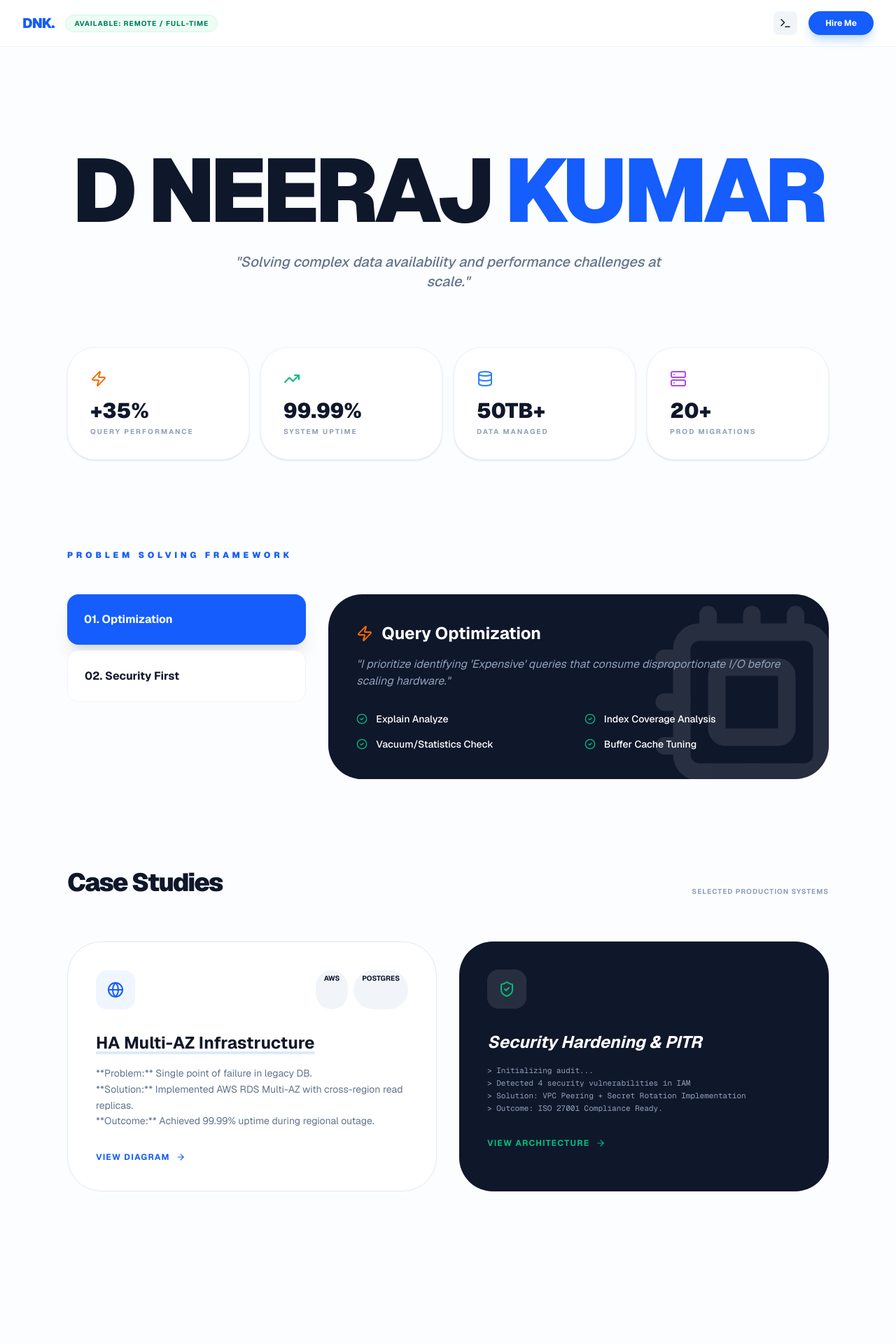
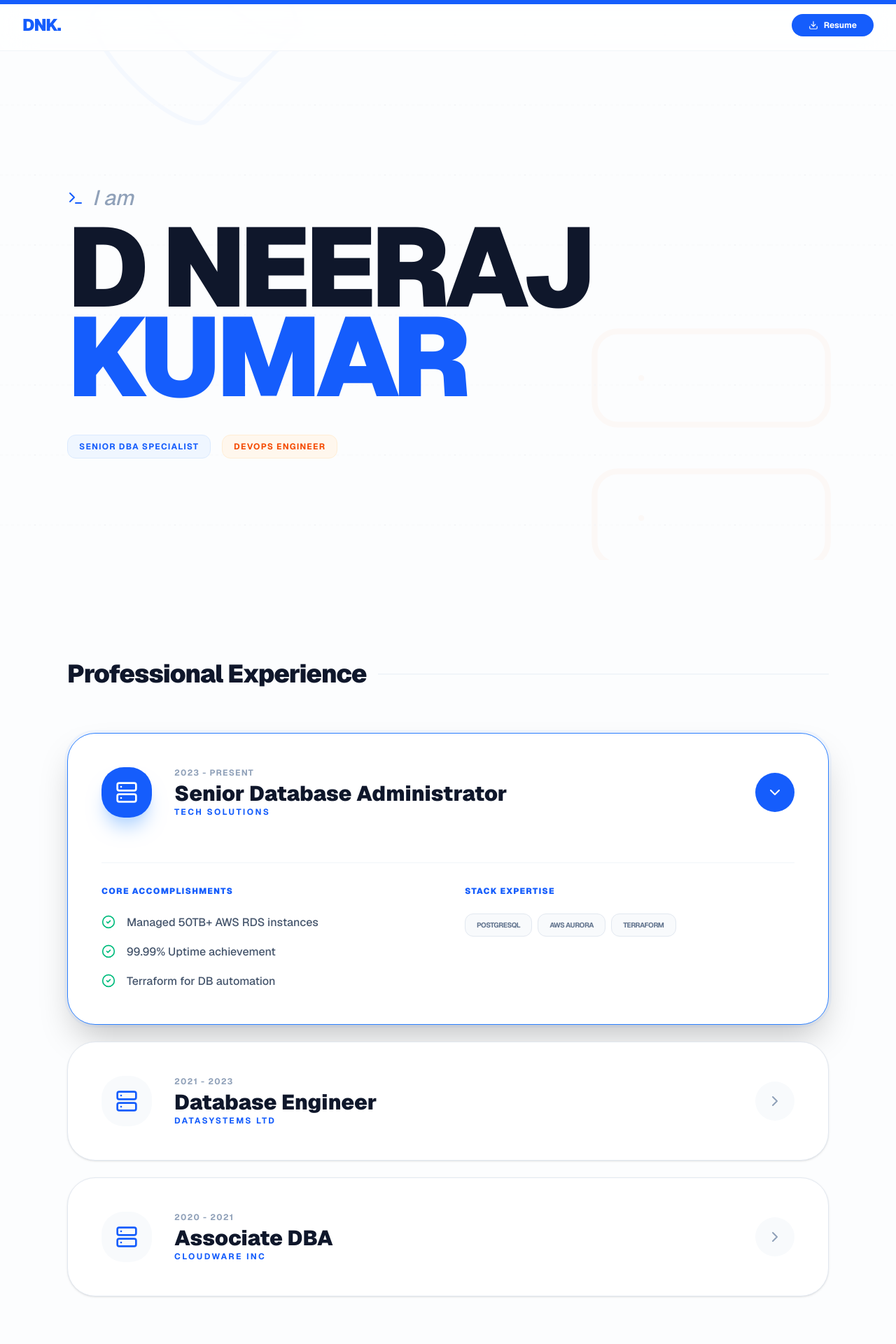
Before and after one commit to dneerajkumar/dneerajkumar.github.io, a Next.js app: page / in a window 1280 px wide. Shown: the top 1920 px of the page at 70% size. Built offline with nearby package versions, Linux system fonts and the light colour scheme.

Commit message:
Final Build: Semantic experience animations and DB-parallax background

```diff
--- a/app/page.tsx
+++ b/app/page.tsx
@@ -1,202 +1,223 @@
 "use client";
-import React, { useState, useEffect } from 'react';
-import { motion, AnimatePresence } from 'framer-motion';
+import React, { useState, useRef } from 'react';
+import { motion, useScroll, useSpring, useTransform, AnimatePresence } from 'framer-motion';
 import confetti from 'canvas-confetti';
 import {
-  Database, ShieldCheck, Zap, Server, Cloud, Cpu,
-  TrendingUp, Terminal, Code, CheckCircle2,
-  ArrowRight, Globe, Lock, Mail, Phone,
-  Layers, Search, AlertTriangle, PlayCircle
+  Database, Server, Cpu, Cloud, Terminal,
+  Layers, ChevronRight, CheckCircle2, Mail,
+  Phone, Linkedin, Github, Download, Zap, ShieldCheck
 } from 'lucide-react';
 
-export default function NeerajSeniorPortfolio() {
-  const [activeTab, setActiveTab] = useState('process');
-  const [isCliOpen, setIsCliOpen] = useState(false);
+// --- BACKGROUND COMPONENT (DB & DEVOPS ELEMENTS) ---
+const BackgroundElements = () => {
+  const { scrollYProgress } = useScroll();
+  const y1 = useTransform(scrollYProgress, [0, 1], [0, -200]);
+  const y2 = useTransform(scrollYProgress, [0, 1], [0, 200]);
+  const rotate = useTransform(scrollYProgress, [0, 1], [0, 45]);
 
-  // 1. IMPACT METRICS DATA
-  const metrics = [
-    { label: "Query Performance", value: "+35%", icon: <Zap className="text-orange-500" /> },
-    { label: "System Uptime", value: "99.99%", icon: <TrendingUp className="text-emerald-500" /> },
-    { label: "Data Managed", value: "50TB+", icon: <Database className="text-blue-500" /> },
-    { label: "Prod Migrations", value: "20+", icon: <Server className="text-purple-500" /> },
+  return (
+    <div className="fixed inset-0 pointer-events-none z-0 overflow-hidden opacity-[0.03]">
+      {/* Floating DB Nodes */}
+      <motion.div style={{ y: y1, rotate }} className="absolute top-20 left-[10%] text-blue-600">
+        <Database size={300} strokeWidth={0.5} />
+      </motion.div>
+      <motion.div style={{ y: y2 }} className="absolute bottom-40 right-[5%] text-orange-500">
+        <Server size={400} strokeWidth={0.5} />
+      </motion.div>
+      {/* DevOps Pipeline Pattern */}
+      <svg width="100%" height="100%" className="absolute inset-0">
+        <pattern id="pipeline" x="0" y="0" width="100" height="100" patternUnits="userSpaceOnUse">
+          <circle cx="50" cy="50" r="1" fill="currentColor" />
+          <path d="M 0 50 L 100 50" fill="none" stroke="currentColor" strokeWidth="0.5" strokeDasharray="4 4" />
+        </pattern>
+        <rect width="100%" height="100%" fill="url(#pipeline)" />
+      </svg>
+    </div>
+  );
+};
+
+export default function NeerajFinalPortfolio() {
+  const [expandedIdx, setExpandedIdx] = useState<number | null>(0);
+  const { scrollYProgress } = useScroll();
+  const scaleX = useSpring(scrollYProgress, { stiffness: 100, damping: 30 });
+
+  const handleDownload = () => {
+    confetti({ particleCount: 150, spread: 70, origin: { y: 0.6 }, colors: ['#2563eb', '#f97316', '#10b981'] });
+  };
+
+  const experiences = [
+    {
+      role: "Senior Database Administrator", company: "Tech Solutions", date: "2023 - Present",
+      details: ["Managed 50TB+ AWS RDS instances", "99.99% Uptime achievement", "Terraform for DB automation"],
+      stack: ["PostgreSQL", "AWS Aurora", "Terraform"]
+    },
+    {
+      role: "Database Engineer", company: "DataSystems Ltd", date: "2021 - 2023",
+      details: ["Query optimization reducing load by 40%", "MongoDB Sharding", "DR Strategy Implementation"],
+      stack: ["MySQL", "MongoDB", "Python"]
+    },
+    {
+      role: "Associate DBA", company: "CloudWare Inc", date: "2020 - 2021",
+      details: ["Schema migrations", "Security hardening", "Backup automation"],
+      stack: ["MySQL", "Linux Admin", "IAM Security"]
+    }
   ];
 
-  // 2. "HOW I WORK" CONTENT
-  const workLogic = {
-    performance: {
-      title: "Query Optimization",
-      steps: ["Explain Analyze", "Index Coverage Analysis", "Vacuum/Statistics Check", "Buffer Cache Tuning"],
-      logic: "I prioritize identifying 'Expensive' queries that consume disproportionate I/O before scaling hardware."
-    },
-    security: {
-      title: "Infrastructure Security",
-      steps: ["Least Privilege IAM", "VPC Flow Log Monitoring", "Encryption at Rest/Transit", "Secret Rotation"],
-      logic: "Data integrity is non-negotiable. I design with a 'Zero Trust' architecture at the database layer."
-    }
-  };
+  return (
+    <div className="min-h-screen bg-[#fcfdfe] text-slate-900 font-sans selection:bg-blue-100 relative">
+      <BackgroundElements />
+      <motion.div className="fixed top-0 left-0 right-0 h-1.5 bg-blue-600 z-[100] origin-left" style={{ scaleX }} />
 
-  return (
-    <div className="min-h-screen bg-[#fcfdfe] text-slate-900 font-sans selection:bg-blue-100 overflow-x-hidden">
-
-      {/* 8. AVAILABILITY & NAV */}
-      <nav className="fixed top-0 w-full z-[100] bg-white/80 backdrop-blur-md border-b border-slate-100 px-8 py-4 flex justify-between items-center">
-        <div className="flex items-center gap-4">
-          <span className="font-black text-xl tracking-tighter text-blue-600">DNK.</span>
-          <span className="hidden md:block px-3 py-1 bg-emerald-50 text-emerald-700 rounded-full text-[10px] font-bold border border-emerald-100 uppercase tracking-widest">
-            Available: Remote / Full-time
-          </span>
-        </div>
+      {/* NAVBAR */}
+      <nav className="sticky top-0 z-50 bg-white/70 backdrop-blur-xl border-b border-slate-100 px-8 py-5 flex justify-between items-center">
+        <span className="font-black text-2xl tracking-tighter text-blue-600">DNK.</span>
         <div className="flex gap-4">
-          <button onClick={() => setIsCliOpen(!isCliOpen)} className="p-2 bg-slate-100 rounded-lg hover:bg-slate-200 transition-colors">
-            <Terminal size={18} />
-          </button>
-          <button onClick={() => document.getElementById('contact')?.scrollIntoView({behavior:'smooth'})} className="bg-blue-600 text-white px-6 py-2 rounded-full text-xs font-bold shadow-lg shadow-blue-200">
-            Hire Me
+          <button onClick={handleDownload} className="flex items-center gap-2 bg-blue-600 text-white px-6 py-2 rounded-full text-xs font-bold hover:shadow-lg transition-all shadow-blue-200">
+            <Download size={14} /> Resume
           </button>
         </div>
       </nav>
 
-      <main className="max-w-6xl mx-auto px-8 pt-32 pb-20">
-
+      <main className="max-w-6xl mx-auto px-8 relative z-10">
         {/* HERO SECTION */}
-        <section className="py-20 text-center">
-          <motion.div initial={{ opacity: 0, y: 20 }} animate={{ opacity: 1, y: 0 }}>
-            <h1 className="text-6xl md:text-9xl font-black tracking-tighter mb-6 leading-none">
-              D NEERAJ <span className="text-blue-600">KUMAR</span>
+        <section className="py-24 md:py-48 flex flex-col items-start">
+          <motion.div
+            initial={{ opacity: 0, x: -50 }}
+            animate={{ opacity: 1, x: 0 }}
+            transition={{ duration: 1 }}
+            className="max-w-4xl"
+          >
+            <h2 className="text-xl md:text-3xl font-medium text-slate-400 mb-4 flex items-center gap-3 italic">
+              <Terminal size={24} className="text-blue-600" /> I am
+            </h2>
+            <h1 className="text-7xl md:text-[10rem] font-black tracking-tighter text-slate-900 leading-[0.8] mb-12">
+              D NEERAJ <br /><span className="text-blue-600">KUMAR</span>
             </h1>
-            <p className="text-xl text-slate-500 max-w-2xl mx-auto italic font-medium">
-              "Solving complex data availability and performance challenges at scale."
-            </p>
+            <div className="flex flex-wrap gap-4">
+               <span className="px-4 py-2 bg-blue-50 text-blue-600 rounded-xl font-bold text-xs border border-blue-100 uppercase tracking-widest">Senior DBA Specialist</span>
+               <span className="px-4 py-2 bg-orange-50 text-orange-600 rounded-xl font-bold text-xs border border-orange-100 uppercase tracking-widest">DevOps Engineer</span>
+            </div>
           </motion.div>
         </section>
 
-        {/* 1. IMPACT METRICS SECTION */}
-        <section className="grid grid-cols-2 md:grid-cols-4 gap-4 mb-32">
-          {metrics.map((m, i) => (
-            <div key={i} className="p-8 bg-white border border-slate-100 rounded-[2.5rem] shadow-sm hover:shadow-xl transition-all">
-              <div className="mb-4">{m.icon}</div>
-              <div className="text-3xl font-black text-slate-900 mb-1">{m.value}</div>
-              <div className="text-[10px] font-bold uppercase text-slate-400 tracking-[0.2em]">{m.label}</div>
-            </div>
-          ))}
+        {/* SEMANTIC ANIMATED EXPERIENCE SECTION */}
+        <section className="py-24">
+          <div className="flex items-center gap-4 mb-16">
+            <h2 className="text-4xl font-black tracking-tight">Professional Experience</h2>
+            <div className="h-[2px] flex-1 bg-slate-100" />
+          </div>
+
+          <div className="grid gap-6">
+            {experiences.map((exp, idx) => (
+              <motion.article
+                key={idx}
+                layout
+                initial={{ opacity: 0, y: 20 }}
+                whileInView={{ opacity: 1, y: 0 }}
+                viewport={{ once: true }}
+                className={`bg-white border rounded-[2.5rem] transition-all duration-500 overflow-hidden ${
+                  expandedIdx === idx ? 'border-blue-500 shadow-2xl ring-4 ring-blue-500/5' : 'border-slate-200 shadow-sm hover:border-blue-300'
+                }`}
+              >
+                <button
+                  onClick={() => setExpandedIdx(expandedIdx === idx ? null : idx)}
+                  className="w-full text-left p-8 md:p-12 flex flex-col md:flex-row justify-between items-center gap-8 group"
+                >
+                  <div className="flex gap-8 items-center">
+                    <div className={`p-5 rounded-[2rem] transition-colors ${expandedIdx === idx ? 'bg-blue-600 text-white shadow-xl shadow-blue-200' : 'bg-slate-50 text-blue-600'}`}>
+                      <Server size={32} />
+                    </div>
+                    <div>
+                      <span className="text-xs font-bold text-slate-400 uppercase tracking-widest mb-1 block">{exp.date}</span>
+                      <h3 className="text-3xl font-black text-slate-900">{exp.role}</h3>
+                      <p className="text-blue-600 font-bold uppercase text-xs tracking-[0.2em]">{exp.company}</p>
+                    </div>
+                  </div>
+                  <motion.div
+                    animate={{ rotate: expandedIdx === idx ? 90 : 0 }}
+                    className={`p-4 rounded-full transition-colors ${expandedIdx === idx ? 'bg-blue-600 text-white' : 'bg-slate-50 text-slate-400'}`}
+                  >
+                    <ChevronRight size={24} />
+                  </motion.div>
+                </button>
+
+                <AnimatePresence>
+                  {expandedIdx === idx && (
+                    <motion.div
+                      initial={{ height: 0, opacity: 0 }}
+                      animate={{ height: 'auto', opacity: 1 }}
+                      exit={{ height: 0, opacity: 0 }}
+                      className="px-12 pb-12 pt-4"
+                    >
+                      <div className="border-t border-slate-100 pt-8 grid md:grid-cols-2 gap-12">
+                        <div>
+                          <h4 className="text-xs font-black uppercase text-blue-600 mb-6 tracking-widest">Core Accomplishments</h4>
+                          <ul className="space-y-4">
+                            {exp.details.map((detail, i) => (
+                              <li key={i} className="flex gap-4 text-slate-600 leading-relaxed font-medium">
+                                <CheckCircle2 size={20} className="text-emerald-500 shrink-0 mt-0.5" />
+                                {detail}
+                              </li>
+                            ))}
+                          </ul>
+                        </div>
+                        <div>
+                          <h4 className="text-xs font-black uppercase text-blue-600 mb-6 tracking-widest">Stack Expertise</h4>
+                          <div className="flex flex-wrap gap-2">
+                            {exp.stack.map(s => (
+                              <span key={s} className="px-4 py-2 bg-slate-50 text-slate-500 font-bold text-[10px] rounded-xl border border-slate-200 uppercase tracking-tighter">
+                                {s}
+                              </span>
+                            ))}
+                          </div>
+                        </div>
+                      </div>
+                    </motion.div>
+                  )}
+                </AnimatePresence>
+              </motion.article>
+            ))}
+          </div>
         </section>
 
-        {/* 3. "HOW I WORK" SECTION */}
-        <section className="mb-32">
-          <h2 className="text-xs font-black uppercase tracking-[0.4em] text-blue-600 mb-12">Problem Solving Framework</h2>
-          <div className="grid md:grid-cols-3 gap-8">
-            <div className="md:col-span-1 space-y-2">
-              <button onClick={() => setActiveTab('process')} className={`w-full text-left p-6 rounded-2xl font-bold transition-all ${activeTab === 'process' ? 'bg-blue-600 text-white shadow-xl' : 'bg-white border border-slate-100'}`}>01. Optimization</button>
-              <button onClick={() => setActiveTab('security')} className={`w-full text-left p-6 rounded-2xl font-bold transition-all ${activeTab === 'security' ? 'bg-blue-600 text-white shadow-xl' : 'bg-white border border-slate-100'}`}>02. Security First</button>
-            </div>
-            <div className="md:col-span-2 bg-slate-900 rounded-[3rem] p-10 text-white relative overflow-hidden">
-               <div className="relative z-10">
-                 <h3 className="text-2xl font-bold mb-4 flex items-center gap-3">
-                   <Zap size={24} className="text-orange-500" /> {activeTab === 'process' ? workLogic.performance.title : workLogic.security.title}
-                 </h3>
-                 <p className="text-slate-400 mb-8 italic">"{activeTab === 'process' ? workLogic.performance.logic : workLogic.security.logic}"</p>
-                 <div className="grid grid-cols-2 gap-4">
-                    {(activeTab === 'process' ? workLogic.performance.steps : workLogic.security.steps).map((step, i) => (
-                      <div key={i} className="flex gap-3 items-center text-sm font-medium">
-                        <CheckCircle2 size={16} className="text-emerald-500" /> {step}
-                      </div>
-                    ))}
-                 </div>
-               </div>
-               <div className="absolute -bottom-10 -right-10 opacity-10"><Cpu size={300} /></div>
+        {/* IMPACT METRICS */}
+        <section className="py-24 grid md:grid-cols-4 gap-6">
+           {[
+             { label: "Query Optimization", value: "35%", icon: <Zap /> },
+             { label: "High Availability", value: "99.9%", icon: <ShieldCheck /> },
+             { label: "Managed Data", value: "50TB+", icon: <Database /> },
+             { label: "AWS Deployments", value: "150+", icon: <Cloud /> }
+           ].map((stat, i) => (
+             <div key={i} className="bg-white border border-slate-200 p-8 rounded-[2.5rem] shadow-sm text-center group hover:bg-blue-600 transition-colors">
+               <div className="mb-4 flex justify-center text-blue-600 group-hover:text-white transition-colors">{stat.icon}</div>
+               <div className="text-3xl font-black mb-1 group-hover:text-white transition-colors">{stat.value}</div>
+               <div className="text-[10px] font-bold uppercase tracking-widest text-slate-400 group-hover:text-blue-100 transition-colors">{stat.label}</div>
+             </div>
+           ))}
+        </section>
+
+        {/* FINAL CONTACT */}
+        <section className="py-24 pb-48">
+          <div className="bg-slate-900 rounded-[4rem] p-12 md:p-24 text-center text-white relative overflow-hidden shadow-2xl">
+            <h2 className="text-5xl md:text-7xl font-black mb-8 tracking-tighter leading-none uppercase italic">Let's Connect.</h2>
+            <div className="flex flex-col md:flex-row justify-center gap-6">
+              <a href="mailto:d.neerajkumar480@gmail.com" className="bg-blue-600 text-white px-10 py-5 rounded-3xl font-black uppercase text-xs flex items-center justify-center gap-3">
+                <Mail size={18} /> d.neerajkumar480@gmail.com
+              </a>
+              <a href="tel:+917077600849" className="bg-white text-black px-10 py-5 rounded-3xl font-black uppercase text-xs flex items-center justify-center gap-3">
+                <Phone size={18} /> +91 7077600849
+              </a>
             </div>
           </div>
         </section>
-
-        {/* 2. ARCHITECTURE / PROJECTS (Interactive Case Studies) */}
-        <section id="projects" className="mb-32">
-           <div className="flex justify-between items-end mb-16">
-              <h2 className="text-4xl font-black tracking-tighter">Case Studies</h2>
-              <span className="text-[10px] font-bold text-slate-400 uppercase tracking-widest">Selected Production Systems</span>
-           </div>
-           <div className="grid md:grid-cols-2 gap-8">
-              <div className="group bg-white border border-slate-200 p-10 rounded-[3rem] hover:border-blue-500 transition-all">
-                 <div className="flex justify-between mb-8">
-                    <div className="p-4 bg-blue-50 text-blue-600 rounded-2xl"><Globe size={24}/></div>
-                    <div className="flex gap-2">
-                      <span className="px-3 py-1 bg-slate-100 rounded-full text-[10px] font-bold">AWS</span>
-                      <span className="px-3 py-1 bg-slate-100 rounded-full text-[10px] font-bold">POSTGRES</span>
-                    </div>
-                 </div>
-                 <h4 className="text-2xl font-bold mb-4 underline decoration-blue-100 decoration-4 underline-offset-4">HA Multi-AZ Infrastructure</h4>
-                 <p className="text-slate-500 text-sm mb-8 leading-relaxed">
-                   **Problem:** Single point of failure in legacy DB. <br/>
-                   **Solution:** Implemented AWS RDS Multi-AZ with cross-region read replicas. <br/>
-                   **Outcome:** Achieved 99.99% uptime during regional outage.
-                 </p>
-                 <button className="flex items-center gap-2 text-blue-600 font-bold text-xs uppercase tracking-widest group-hover:gap-4 transition-all">
-                   View Diagram <ArrowRight size={14} />
-                 </button>
-              </div>
-              <div className="group bg-slate-900 text-white p-10 rounded-[3rem] hover:shadow-2xl transition-all">
-                 <div className="p-4 bg-white/10 rounded-2xl w-fit mb-8"><ShieldCheck size={24} className="text-emerald-500" /></div>
-                 <h4 className="text-2xl font-bold mb-4 italic">Security Hardening & PITR</h4>
-                 <p className="text-slate-400 text-sm mb-8 leading-relaxed font-mono text-[11px]">
-                   &gt; Initializing audit... <br/>
-                   &gt; Detected 4 security vulnerabilities in IAM <br/>
-                   &gt; Solution: VPC Peering + Secret Rotation Implementation <br/>
-                   &gt; Outcome: ISO 27001 Compliance Ready.
-                 </p>
-                 <button className="flex items-center gap-2 text-emerald-500 font-bold text-xs uppercase tracking-widest transition-all">
-                   View Architecture <ArrowRight size={14} />
-                 </button>
-              </div>
-           </div>
-        </section>
-
-        {/* 10. SMART CONTACT */}
-        <section id="contact" className="py-24">
-          <div className="bg-white border-2 border-slate-900 rounded-[4rem] p-12 md:p-24 shadow-[20px_20px_0px_#2563eb]">
-             <h2 className="text-5xl font-black mb-12 tracking-tighter">Let's build reliable systems.</h2>
-             <form className="grid md:grid-cols-2 gap-8">
-                <div className="space-y-4">
-                   <input type="text" placeholder="Name" className="w-full p-6 bg-slate-50 rounded-2xl outline-none focus:ring-2 ring-blue-500/20" />
-                   <select className="w-full p-6 bg-slate-50 rounded-2xl outline-none text-slate-500 appearance-none">
-                      <option>I'm looking for... Hiring</option>
-                      <option>Consulting/Performance Tuning</option>
-                      <option>Collaboration/Learning</option>
-                   </select>
-                </div>
-                <div className="space-y-4">
-                   <textarea placeholder="Tell me about your data challenge..." rows={4} className="w-full p-6 bg-slate-50 rounded-2xl outline-none focus:ring-2 ring-blue-500/20" />
-                   <button className="w-full bg-blue-600 text-white py-6 rounded-2xl font-black uppercase tracking-widest hover:bg-slate-900 transition-colors shadow-xl">
-                      Deploy Connection
-                   </button>
-                </div>
-             </form>
-          </div>
-        </section>
-
       </main>
 
-      {/* CLI OVERLAY */}
-      <AnimatePresence>
-        {isCliOpen && (
-          <motion.div initial={{ opacity: 0 }} animate={{ opacity: 1 }} exit={{ opacity: 0 }} className="fixed inset-0 z-[200] bg-slate-900/95 p-8 flex items-center justify-center font-mono">
-            <div className="max-w-2xl w-full text-emerald-500">
-               <button onClick={() => setIsCliOpen(false)} className="text-white mb-4">[CLOSE_CLI]</button>
-               <p className="mb-2">neeraj_kumar --status</p>
-               <p className="text-white mb-4 italic">"Currently optimizing a 12TB PostgreSQL cluster... All systems operational."</p>
-               <p className="mb-2">neeraj_kumar --skills</p>
-               <div className="grid grid-cols-2 gap-2 text-sm text-slate-400 mb-8">
-                  <span>- PostgreSQL (Master)</span>
-                  <span>- AWS Cloud (Expert)</span>
-                  <span>- Terraform (Advanced)</span>
-                  <span>- Docker (Advanced)</span>
-               </div>
-               <p className="animate-pulse">_</p>
-            </div>
-          </motion.div>
-        )}
-      </AnimatePresence>
-
-      <footer className="text-center py-20 opacity-30 text-[10px] font-black uppercase tracking-widest">
-        D Neeraj Kumar — Lead Data Engineering Portfolio — 2025
+      <footer className="max-w-6xl mx-auto px-8 py-12 border-t border-slate-100 flex justify-between items-center text-[10px] font-black uppercase tracking-[0.3em] text-slate-400">
+        <p>D Neeraj Kumar © {new Date().getFullYear()}</p>
+        <div className="flex gap-8">
+           <a href="#" className="hover:text-blue-600 flex items-center gap-2"><Linkedin size={14}/> LinkedIn</a>
+           <a href="#" className="hover:text-blue-600 flex items-center gap-2"><Github size={14}/> GitHub</a>
+        </div>
       </footer>
     </div>
   );
```
